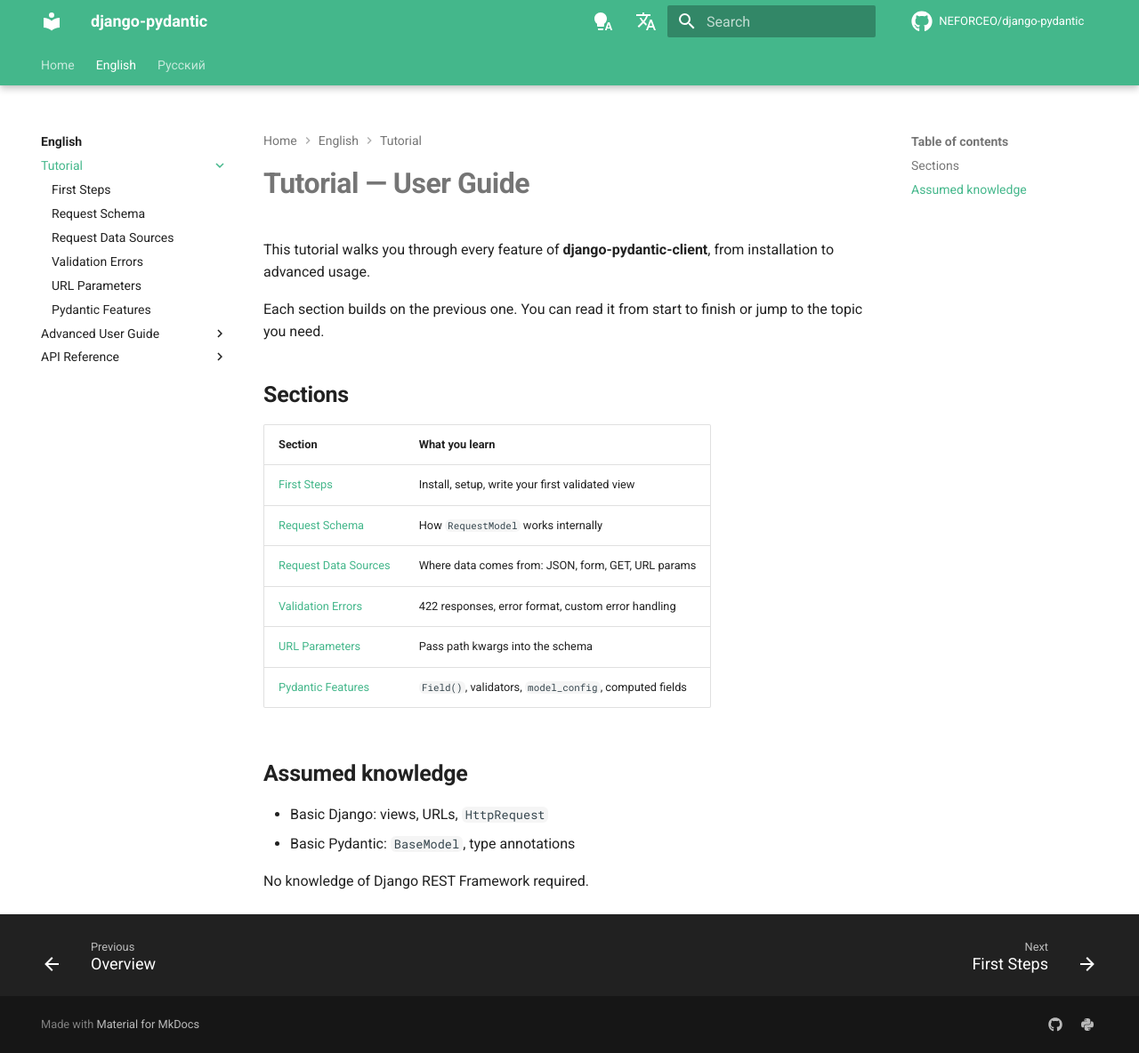
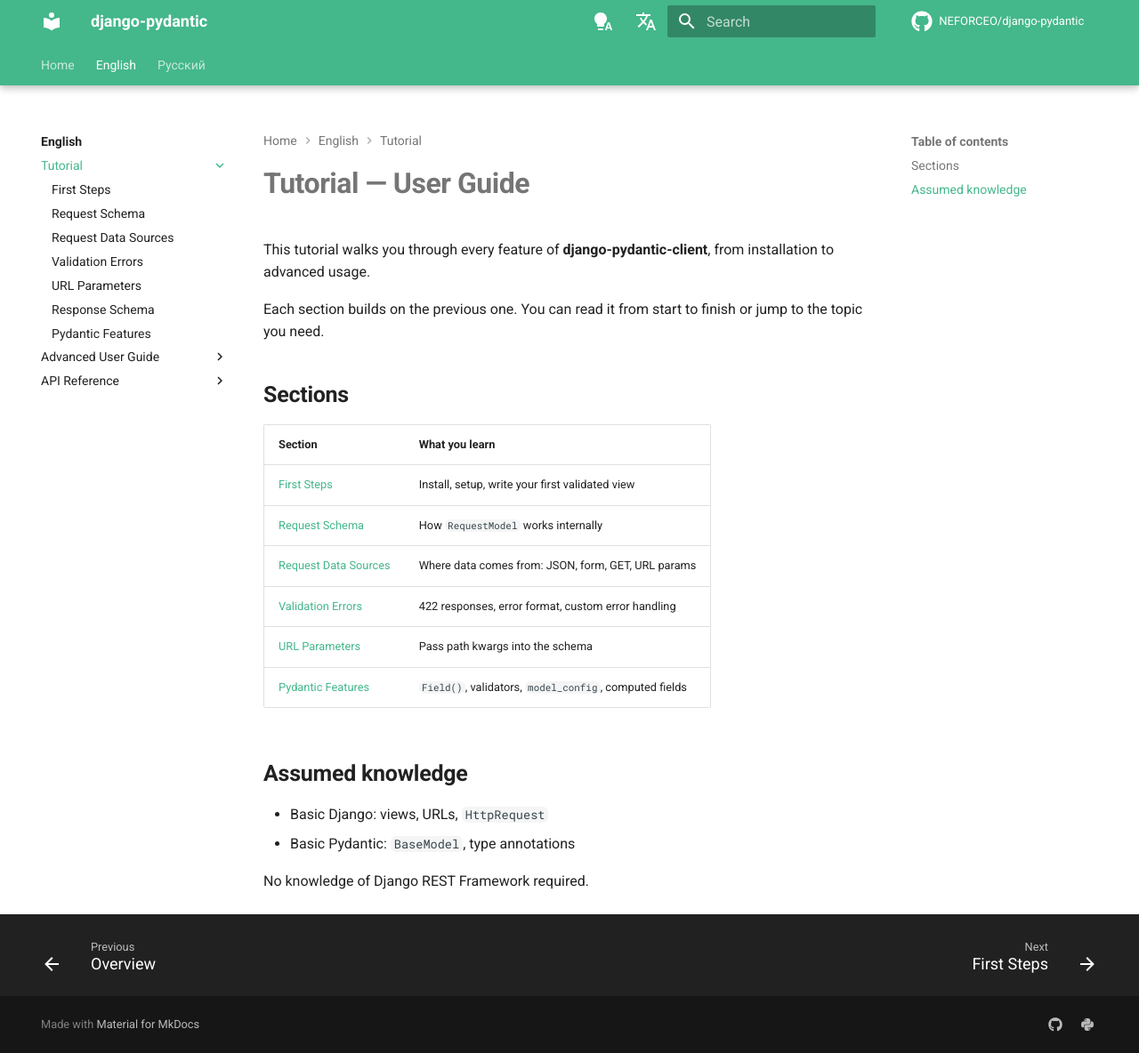
Before and after one commit to NEFORCEO/django-pydantic, an MkDocs documentation site: the page built from docs/en/tutorial/index.md, in a window 1280 px wide and 1184 px high. Shown: the whole window at 89% size. Built offline with MkDocs 1.6.1 and Material for MkDocs 9.7.7, drawn with Linux system fonts in a browser that asks for light colours; comment, search, counter and statistics services are not loaded.

Commit message:
chore: update mkdocs.yml

```diff
--- a/mkdocs.yml
+++ b/mkdocs.yml
@@ -88,6 +88,7 @@
       - Request Data Sources: en/tutorial/request-data.md
       - Validation Errors: en/tutorial/validation.md
       - URL Parameters: en/tutorial/url-params.md
+      - Response Schema: en/tutorial/response-schema.md
       - Pydantic Features: en/tutorial/pydantic-features.md
     - Advanced User Guide:
       - en/advanced/index.md
@@ -105,6 +106,7 @@
       - Источники данных: ru/tutorial/request-data.md
       - Ошибки валидации: ru/tutorial/validation.md
       - Параметры URL: ru/tutorial/url-params.md
+      - Схема ответа: ru/tutorial/response-schema.md
       - Возможности Pydantic: ru/tutorial/pydantic-features.md
     - Продвинутое использование:
       - ru/advanced/index.md
```
